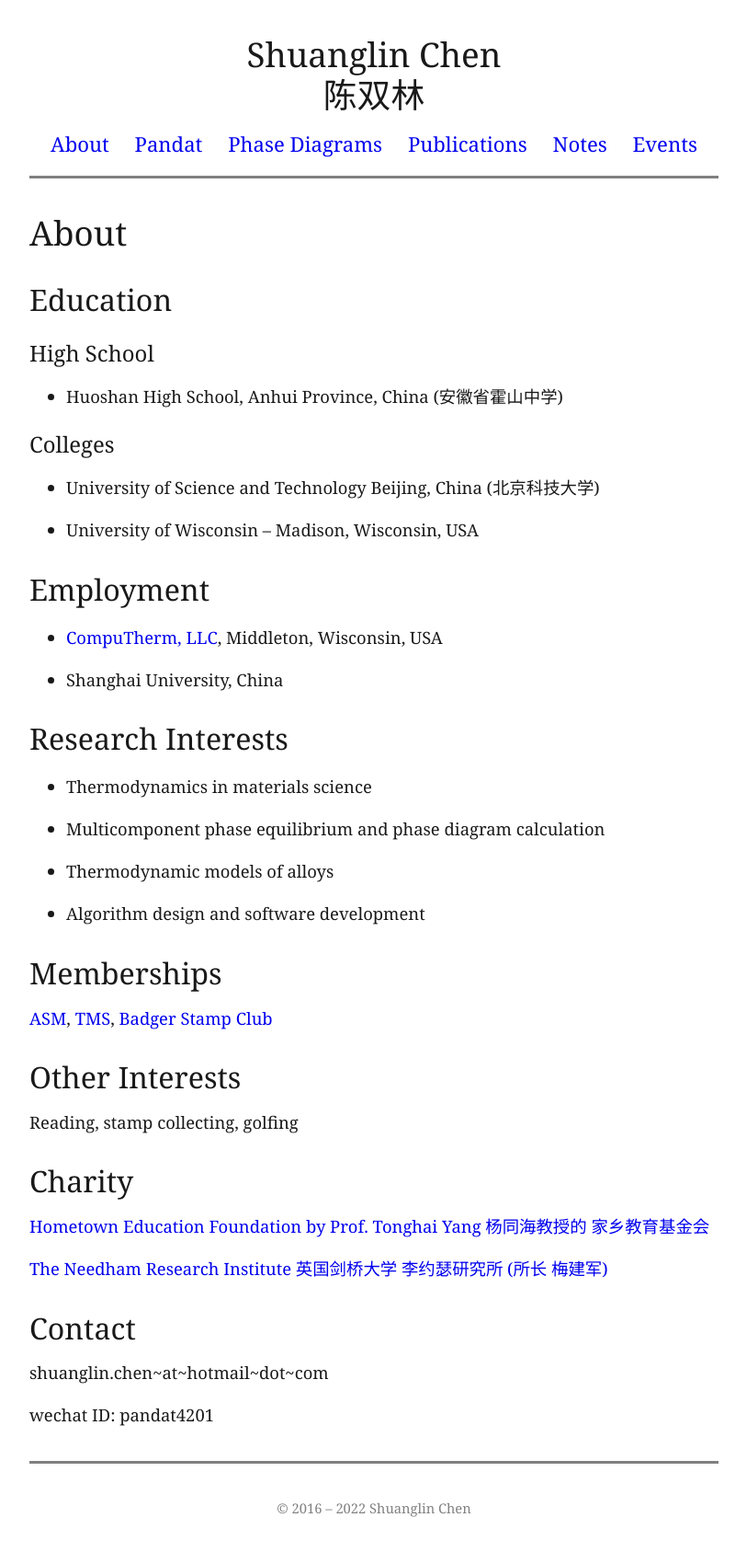
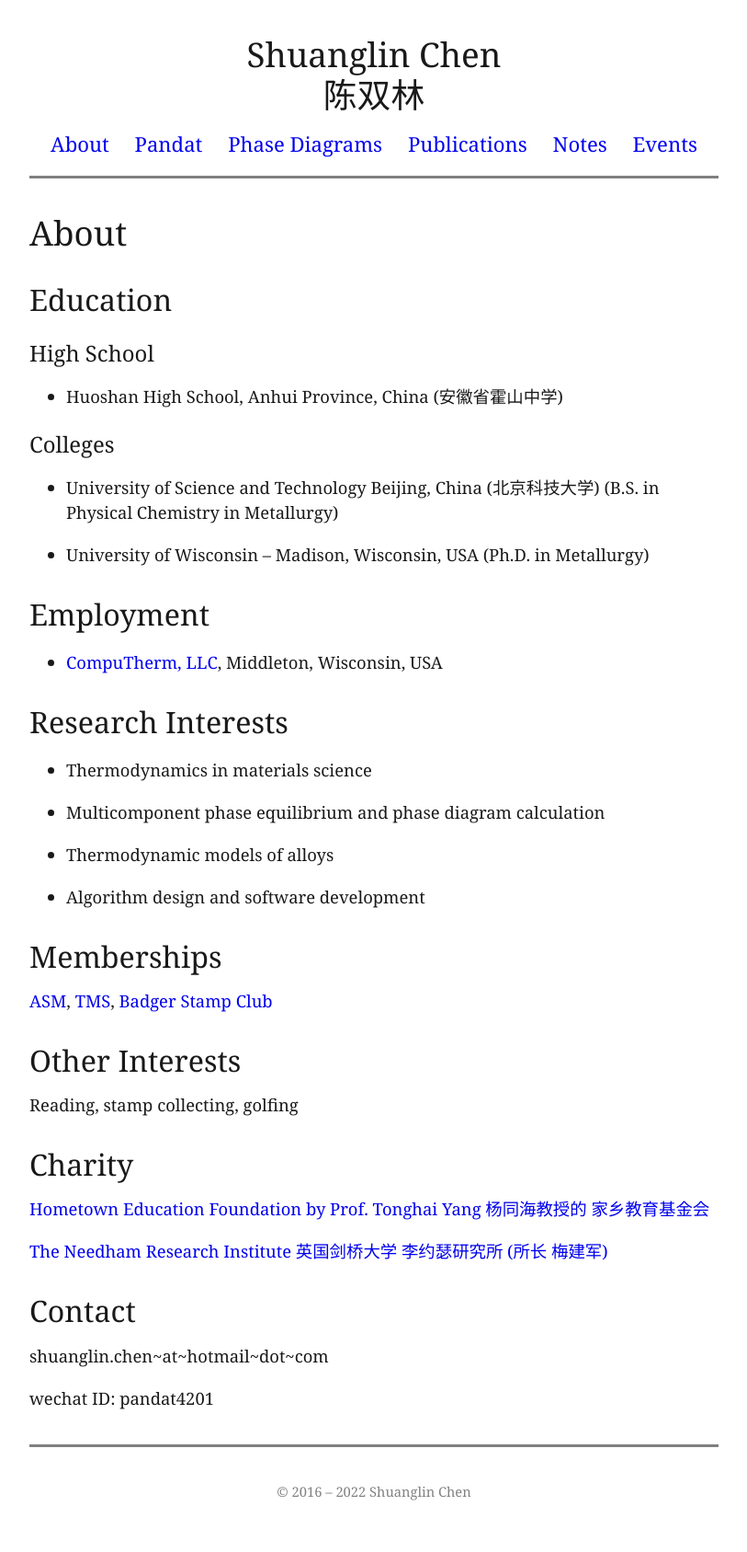
Before and after one commit to shuanglinchen/shuanglinchen.github.io, a Jekyll site: the page built from about.md, in a window 1280 px wide. Shown: the whole page at 92% size, without its empty margins (233-1046 px from the left). Built offline with Jekyll 4.4.1, drawn with Linux system fonts in a browser that asks for light colours.

Commit message:
8-14-2022

```diff
--- a/about.md
+++ b/about.md
@@ -12,16 +12,14 @@ weight: 1
 
 ### Colleges
 
-+ University of Science and Technology Beijing, China (北京科技大学)
++ University of Science and Technology Beijing, China (北京科技大学) (B.S. in Physical Chemistry in Metallurgy)
 
-+ University of Wisconsin – Madison, Wisconsin, USA
++ University of Wisconsin – Madison, Wisconsin, USA (Ph.D. in Metallurgy)
 
 
 ## Employment
 
 + [CompuTherm, LLC](http://www.computherm.com), Middleton, Wisconsin, USA
-
-+ Shanghai University, China
 
 ## Research Interests
 
```
